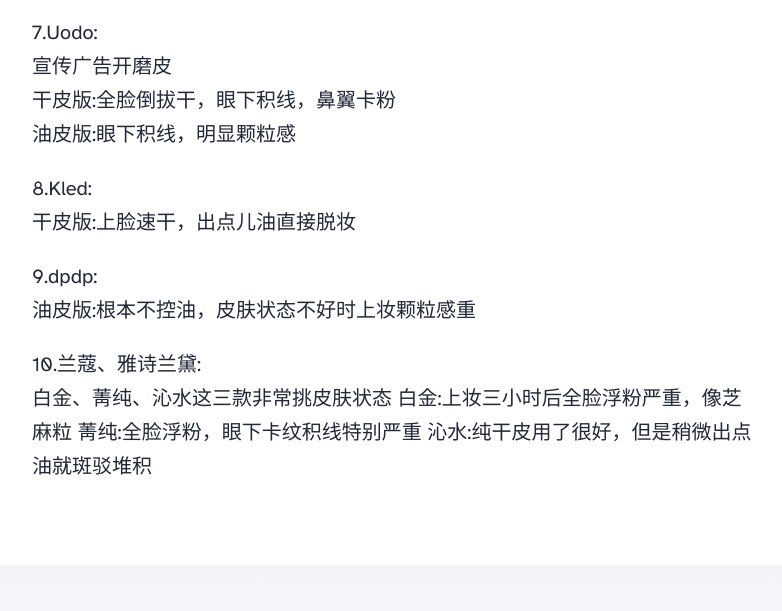
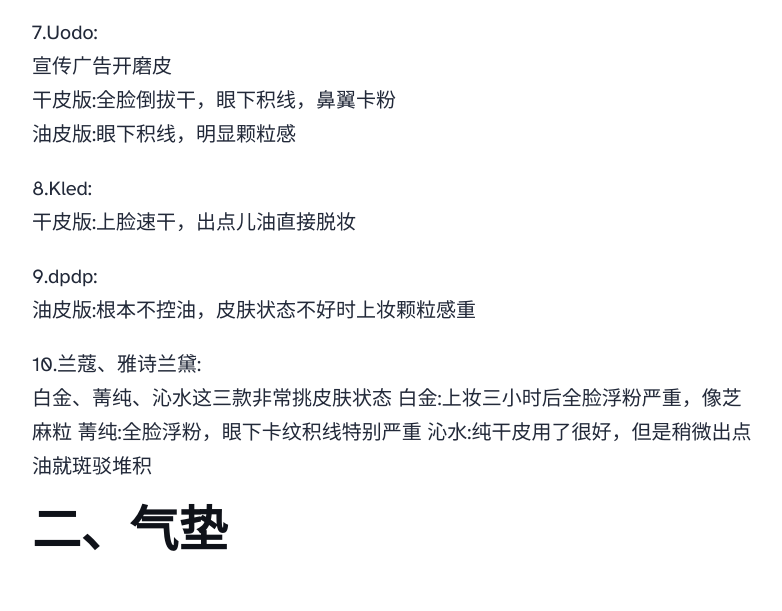
Before and after one commit to vxclx/astro, an Astro site: page / in a window 1280 px wide. Shown: the part 3597-4208 px from the top of the page, without its empty margins (248-1030 px from the left). Built offline with nearby package versions, Linux system fonts and the light colour scheme; Astro itself is replaced by a stand-in of ours.

Commit message:
二气垫类

```diff
--- a/src/pages/index.astro
+++ b/src/pages/index.astro
@@ -77,6 +77,7 @@
 				菁纯:全脸浮粉，眼下卡纹积线特别严重
 				沁水:纯干皮用了很好，但是稍微出点油就斑驳堆积
 			</p>
+			<h2>二、气垫</h2>
 		</main>
 		<Footer />
 	</body>
```
